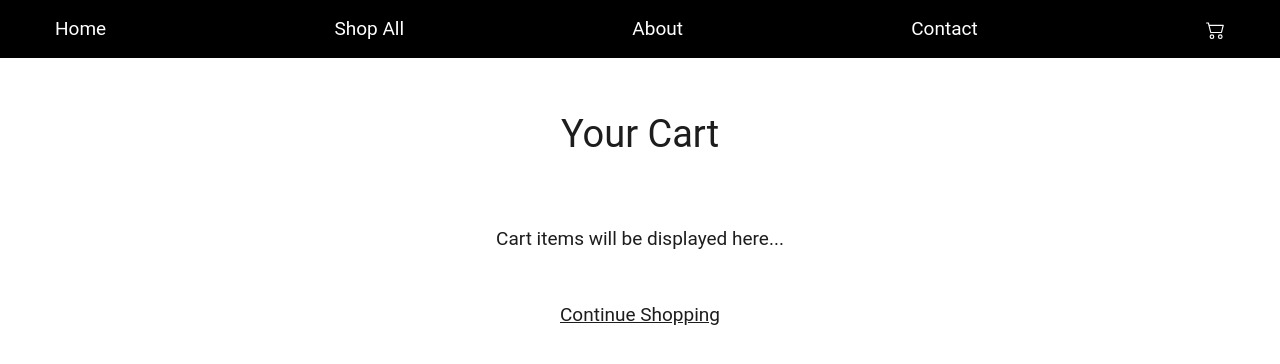
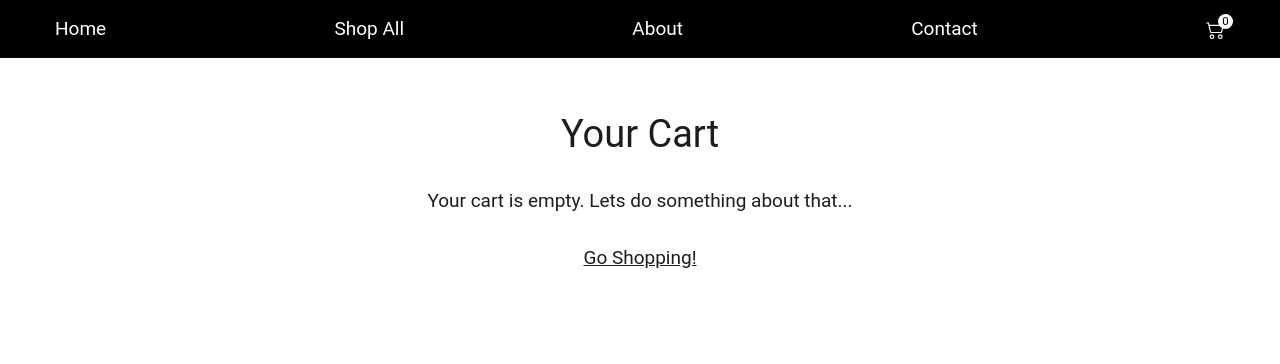
Before and after one commit to estefania-soldati/coderhouse-ReactJS, a React (Create React App) app: page /cart in a window 1280 px wide. Shown: the top 364 px of the page. Built offline with nearby package versions, Linux system fonts and the light colour scheme.

Commit message:
Desafio Clase 10 - Eventos aplicativos

```diff
--- a/src/App.css
+++ b/src/App.css
@@ -24,9 +24,13 @@ h1{font-size: 2em;}
 .container{max-width: 1200px;margin: auto;}
 .flex {display: -webkit-box !important; display: -moz-box !important; display: -ms-flexbox !important; display: -webkit-flex !important; display: flex !important;}
 .bg-cover-center{background-size: cover;background-position: center;background-repeat: no-repeat;}
+.underline{text-decoration: underline;}
+.quantity-box input::-webkit-outer-spin-button,
+.quantity-box input::-webkit-inner-spin-button{-webkit-appearance: none;margin: 0;}
 .btn.btn-v1{background-color: #000;border: 2px solid #000;}
+.btn.btn-v1:not(:disabled):not(.disabled).active, .btn.btn-v1:not(:disabled):not(.disabled):active,.btn.btn-v1.focus,.btn.btn-v1:focus{background-color: #000;border-color: #000;box-shadow: none;color: #fff;}
 .btn.btn-v1:hover{background-color: #fff;color: #000;}
-.underline{text-decoration: underline;}
+
 
 /* loader */
 .loader-container{margin-top: 2em;width: 100%;}
@@ -39,8 +43,10 @@ h1{font-size: 2em;}
 .main-menu ul li:hover{text-decoration: underline;}
 .main-menu ul li a,
 .main-menu ul li a:hover{color: #fff;}
-.main-menu .cart{padding:0;background: none;border: none;}
-.main-menu .cart path{fill: #fff;}
+.main-menu .cart-item{position: relative;}
+.main-menu .cart-item .cart-count{position: absolute;right: -8px;top: -5px;width: 15px;height: 15px;border-radius: 50%;justify-content: center;align-items: center;background: #fff;color: #000;font-size: 0.6em;}
+.main-menu .cart-item .cart{padding:0;background: none;border: none;}
+.main-menu .cart-item .cart path{fill: #fff;}
 
 /* home */
 #home h1{text-align: center;font-size: 2em;margin-top: 1em;}
@@ -55,8 +61,6 @@ h1{font-size: 2em;}
 .product-item .image-container{padding-top: 100%;margin-bottom: 1em;}
 .product-item h3{font-size: 1.3em;}
 .product-item .quantity-box{margin: 1em 0;}
-.product-item .quantity-box input::-webkit-outer-spin-button,
-.product-item .quantity-box input::-webkit-inner-spin-button{-webkit-appearance: none;margin: 0;}
 .product-item .quantity-box input{-moz-appearance:textfield;text-align: center;border-left: 0;border-right: 0;width: 50px;}
 .product-item .quantity-box > *{width: 35px;height: 35px}
 .product-item .quantity-box > button{border: 1px solid;}
@@ -70,10 +74,19 @@ h1{font-size: 2em;}
 #product-detail-page .product .price{margin: 1em 0;}
 #product-detail-page .product .description{margin-bottom: 2em;}
 #product-detail-page .product .buttons-container{flex-direction: column;}
-#product-detail-page .product .buttons-container .btn{margin-bottom: 1em;}
+#product-detail-page .product .buttons-container .atc{justify-content: space-between;}
+#product-detail-page .product .buttons-container .atc .quantity-box{width: 20%;display: flex;}
+#product-detail-page .product .buttons-container .atc .quantity-box input{width: 40px;text-align: center;}
+#product-detail-page .product .buttons-container .atc .quantity-box button{width: 40px;height: 40px;font-size: 1.3em;}
+#product-detail-page .product .buttons-container .atc .btn{width: calc(80% - 10px);}
+#product-detail-page .product .buttons-container .back-to-home{margin-top: 2em;}
 
 /* cart page */
-#cart-page{padding-top: 3em;}
-#cart-page h1{margin: 0 auto 2em;}
+#cart-page{padding: 3em 0;}
+#cart-page .container{max-width: 700px;}
+#cart-page h1{margin: 0 auto 1em;}
 #cart-page p{margin: auto;}
-#cart-page .continue-shopping{margin: 3em auto 0;}
+#cart-page .continue-shopping{margin: 2em auto 0;}
+#cart-page .product-item{border-bottom: 1px solid;padding-bottom: 1em;margin: 1em 0 0;}
+#cart-page .product-item:last-child{border-bottom: none;margin-bottom: 2em;}
+#cart-page .product-item .image-container{padding-top: 40%;margin-bottom: 0;}
--- a/src/components/CartIcon.js
+++ b/src/components/CartIcon.js
@@ -1,13 +1,21 @@
-import React from 'react';
+import React, { useContext } from 'react';
+
+import { CartContext } from '../context/CartContext';
 
 const CartIcon = () => {
+
+	const CartContextData = useContext(CartContext);
+
 	return(
-    <li>
+    <li class="cart-item">
       <button class="cart">
         <svg width="1em" height="1em" viewBox="0 0 16 16" class="bi bi-cart2" fill="currentColor" xmlns="http://www.w3.org/2000/svg">
           <path fill-rule="evenodd" d="M0 2.5A.5.5 0 0 1 .5 2H2a.5.5 0 0 1 .485.379L2.89 4H14.5a.5.5 0 0 1 .485.621l-1.5 6A.5.5 0 0 1 13 11H4a.5.5 0 0 1-.485-.379L1.61 3H.5a.5.5 0 0 1-.5-.5zM3.14 5l1.25 5h8.22l1.25-5H3.14zM5 13a1 1 0 1 0 0 2 1 1 0 0 0 0-2zm-2 1a2 2 0 1 1 4 0 2 2 0 0 1-4 0zm9-1a1 1 0 1 0 0 2 1 1 0 0 0 0-2zm-2 1a2 2 0 1 1 4 0 2 2 0 0 1-4 0z"/>
         </svg>
       </button>
+      <div class="cart-count flex">
+      	{CartContextData.cartQty}
+      </div>
     </li>
 	)
 }
--- /dev/null
+++ b/src/components/CartItem.js
@@ -0,0 +1,26 @@
+import React from 'react';
+
+const CartItem = ({product}) => {
+
+  if(product){
+	  	let backgroundImage = product.image;
+	    return (<>
+	    	<div class="product-item row" data-product-id="{product.id}">
+			  	<div class="image-container bg-cover-center col-4" style={{ backgroundImage: `url(${backgroundImage})` }}></div>
+				  <div class="product-info col-8">
+				    <h3>{product.name}</h3>
+				    <p class="variant">Size: {product.size}</p>
+				    <p class="price">${product.price}</p>
+				  </div>
+				</div>
+   	 </>)
+  }else{
+  	return(
+  		<>
+  			<p>There was an error loading this product</p>
+  		</>
+		)
+  }
+}
+
+export default CartItem;
--- a/src/components/ItemCount.js
+++ b/src/components/ItemCount.js
@@ -7,7 +7,9 @@ const ItemCount = ({initial,min,max,onUpdate}) => {
   const removeItem = () => {
   	if (contador > min) {
   		let newValue = contador-1;
-  		onUpdate(newValue);
+      if (onUpdate) {
+  		  onUpdate(newValue);
+      }
     	setContador(newValue);
   	}
   };
@@ -15,7 +17,9 @@ const ItemCount = ({initial,min,max,onUpdate}) => {
   const addItem = () => {
   	if (contador < max) {
   		let newValue = contador+1;
-  		onUpdate(newValue);
+  		if (onUpdate) {
+        onUpdate(newValue);
+      }
     	setContador(newValue);
   	}
   };
--- a/src/components/Loader.js
+++ b/src/components/Loader.js
@@ -4,7 +4,7 @@ const Loader = () => {
 	return(
 		<>
 			<div class="loader-container text-center">
-  	  	<img src='loading.gif' alt='loading' class='loading-gif'></img>;
+  	  	<img src='loading.gif' alt='loading' class='loading-gif'></img>
     	</div>
 		</>
 	)
--- /dev/null
+++ b/src/context/CartContext.js
@@ -0,0 +1,20 @@
+import React, {useState} from 'react';
+
+export const CartContext = React.createContext();
+
+export const CartProvider = ({children}) => {
+  const [cartProducts, updateCartProducts] = useState([]);
+
+  const [cartQty, updateQty] = useState(0);
+
+  const addProdToCart = (prod) => {
+    let currentProducts = cartProducts;
+    currentProducts.push(prod);
+    updateCartProducts(currentProducts);
+    updateQty(cartProducts.length);
+  };
+
+  return <CartContext.Provider value={{cartProducts,addProdToCart,cartQty}} >
+    {children}
+  </CartContext.Provider>
+}
--- a/src/screens/cart/index.js
+++ b/src/screens/cart/index.js
@@ -1,18 +1,34 @@
-import React from 'react';
+import React, { useContext } from 'react';
 import {Link} from 'react-router-dom';
+import { CartContext } from '../../context/CartContext';
+import CartItem from '../../components/CartItem';
 
 const Cart = () => {
+
+	const CartContextData = useContext(CartContext);
+
+	let productsList;
+
+	if (CartContextData.cartProducts.length > 0 ) {
+		productsList = CartContextData.cartProducts.map((prod, index) => {
+	    return (<>
+	      <CartItem product={prod}></CartItem>
+	    </>)
+	  })
+	}
+
 	return(
+		productsList ?
 			<>
-	      <div id="cart-page">
+				<div id="cart-page">
 					<div class="container">
 						<div class="row">
 							<h1>Your Cart</h1>
 						</div>
-						<div class="row items">
-							<p>Cart items will be displayed here...</p>
+						<div class="items">
+							{productsList}
 						</div>
-						<div class="row">
+						<div class="text-center">
 							<Link to={'/'} class="underline continue-shopping">
 								Continue Shopping
 							</Link>
@@ -20,7 +36,26 @@ const Cart = () => {
 					</div>
 				</div>
 			</>
-		)
+		:
+			<>
+	      <div id="cart-page">
+					<div class="container">
+						<div class="row">
+							<h1>Your Cart</h1>
+						</div>
+						<div class="row">
+							<p>Your cart is empty. Lets do something about that...</p>
+						</div>
+						<div class="row">
+							<Link to={'/'} class="underline continue-shopping">
+								Go Shopping!
+							</Link>
+						</div>
+					</div>
+				</div>
+			</>
+	)
+
 }
 
 export default Cart;
--- a/src/screens/product/index.js
+++ b/src/screens/product/index.js
@@ -1,11 +1,16 @@
-import React, { useEffect, useState } from 'react';
+import React, { useEffect, useState, useContext } from 'react';
 import {Link, useParams} from 'react-router-dom';
+import ItemCount from '../../components/ItemCount';
+import { CartContext } from '../../context/CartContext';
+
 
 const ProductDetail = ({products}) => {
 
 	const {param} = useParams();
 
 	const [currentProd, setCurrentProd ] = useState({});
+
+	const CartContextData = useContext(CartContext);
 
 	useEffect(()=>{
 		if (products) {
@@ -17,6 +22,11 @@ const ProductDetail = ({products}) => {
 			}
 		}
 	}, [param]);
+
+	const addToCart = (prod) => {
+		CartContextData.addProdToCart(prod);
+		// TODO: show added to cart message
+	};
 
 	return(
 		currentProd.id ?
@@ -33,8 +43,11 @@ const ProductDetail = ({products}) => {
 								<p class="price">${currentProd.price}</p>
 								<p class="description">{currentProd.description}</p>
 								<div class="buttons-container flex">
-									<button class="btn btn-v1 btn-primary">Add To Cart</button>
-									<Link to={'/'} class="underline">
+									<div class="flex atc">
+										<ItemCount initial={1} min={1} max={10} />
+										<button class="btn btn-v1 btn-primary" onClick={()=>{addToCart(currentProd)}}>Add To Cart</button>
+									</div>
+									<Link to={'/'} class="underline back-to-home">
 										Go back to homepage
 									</Link>
 								</div>
```
Also changed, not shown: src/App.js (+12 -7 lines), public/loading.gif.
